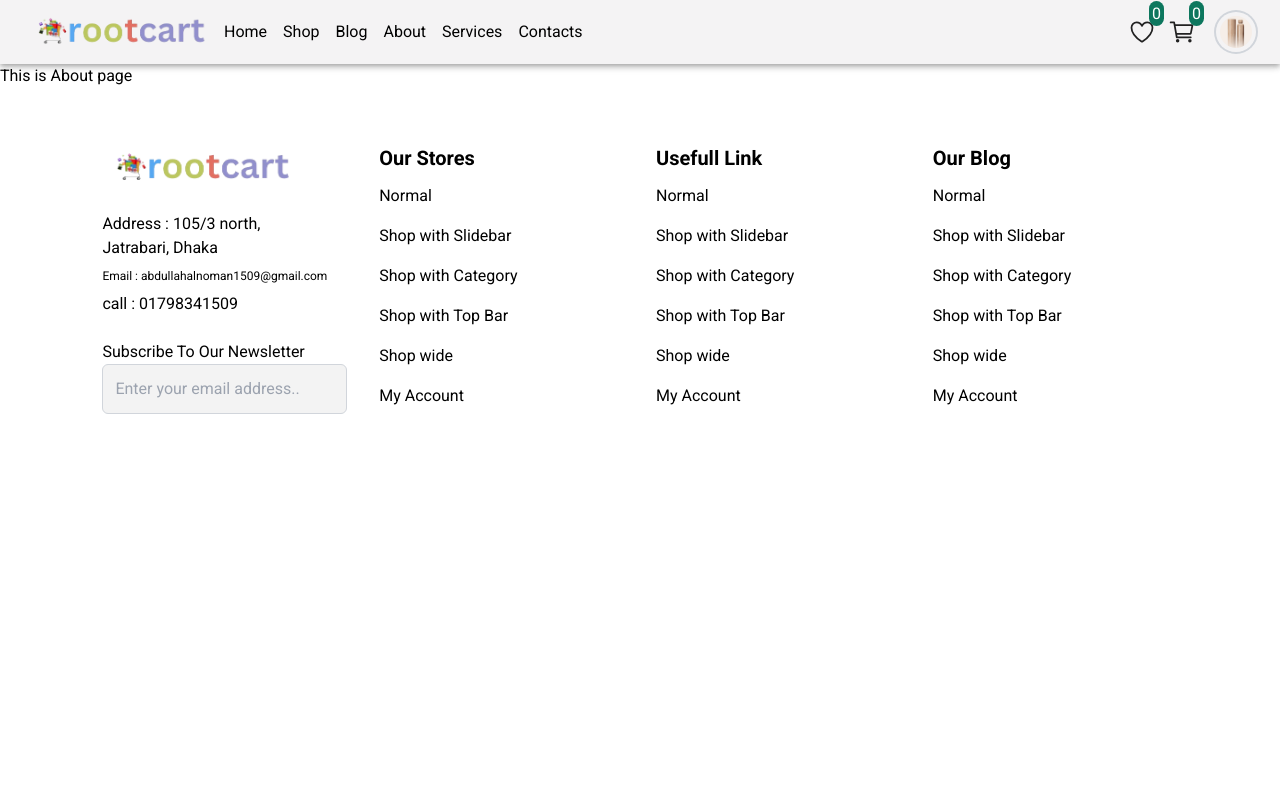
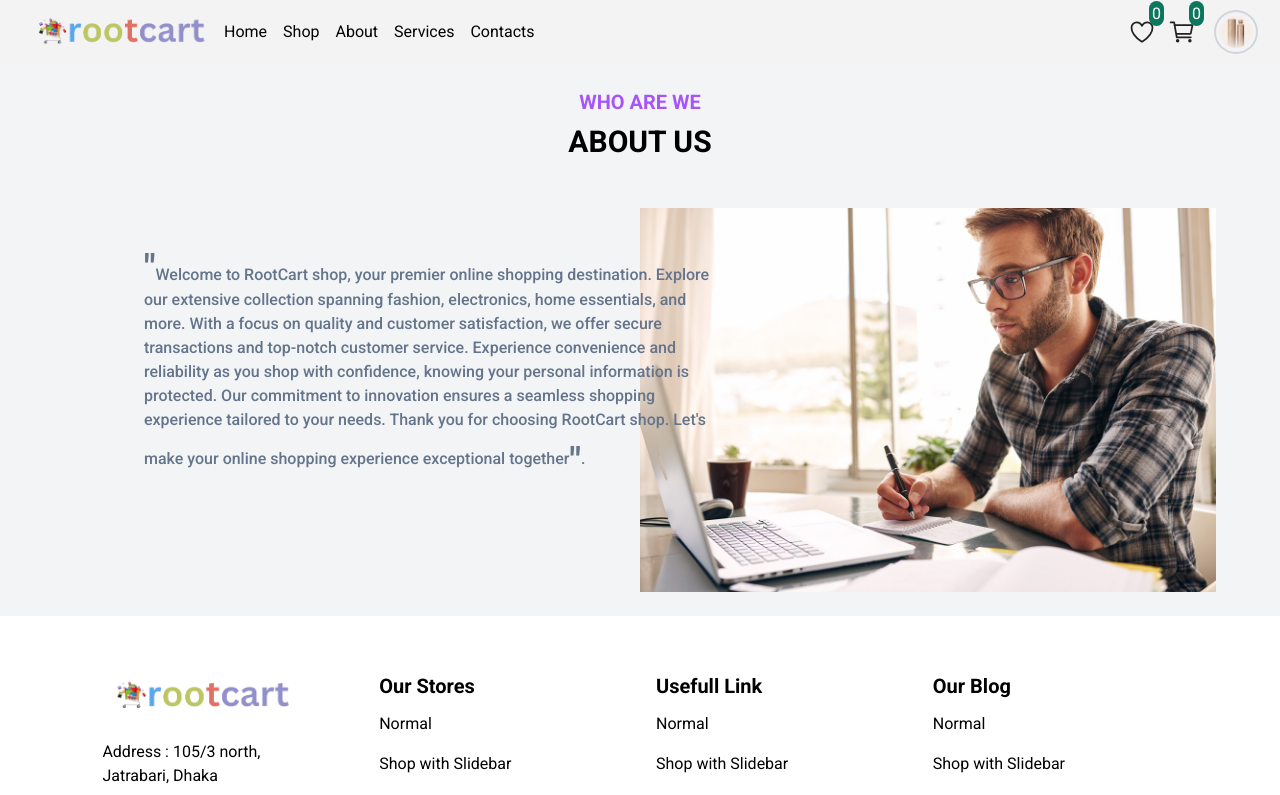
Before and after one commit to MIRNOMAN/root_shop_cart, a React (Vite) app: page /about in a window 1280 px wide. Shown: the top 795 px of the page. Built offline with nearby package versions, Linux system fonts and the light colour scheme.

Commit message:
create a about us section

```diff
--- a/src/Routes/Route.jsx
+++ b/src/Routes/Route.jsx
@@ -5,7 +5,6 @@ import MainLayout from "../Layout/MainLayout";
 import ErrorPage from "../pages/errorPage/ErrorPage";
 import Home from "../pages/Home/Home";
 import Shop from "../pages/Shop/Shop";
-import Blog from "../pages/Blog/Blog";
 import Services from "../pages/Services/Services";
 import Contacts from "../pages/Contacts/Contacts";
 import About from "../pages/About/About";
@@ -32,10 +31,6 @@ const router = createBrowserRouter([
         element: <ProductDeatils></ProductDeatils>,
       },
       {
-        path: '/blog',
-        element: <Blog></Blog>,
-      },
-      {
         path: '/about',
         element: <About></About>,
       },
--- a/src/Share/Navbar/Navbar.jsx
+++ b/src/Share/Navbar/Navbar.jsx
@@ -8,7 +8,6 @@ import MenuIcon from '@mui/icons-material/Menu';
 import Container from '@mui/material/Container';
 import { useState } from 'react';
 import logo from "../../assets/common/logo.png"
-import SearchIcon from '@mui/icons-material/Search';
 import { NavLink } from 'react-router-dom';
 
 import ModelCart from '../../utils/Cart/ModelCart';
@@ -40,16 +39,6 @@ const Navbar = () => {
   }
 >
   Shop
-</NavLink>
-     </li>
-     <li>
-     <NavLink
-  to="/blog"
-  className={({ isActive, isPending }) =>
-    isPending ? "pending" : isActive ? "active" : "#009688"
-  }
->
-  Blog
 </NavLink>
      </li>
      <li>
--- a/src/pages/About/About.jsx
+++ b/src/pages/About/About.jsx
@@ -1,8 +1,22 @@
-
+import cover from "../../../public/about.jpeg"
 
 const About = () => {
   return (
-    <div>This is About page</div>
+    <>
+  <section className="bg-gray-100 lg:px-16 px-4 py-6">
+         <h1 className="text-xl font-bold text-purple-500 text-center">WHO ARE WE</h1>
+         <h1 className="text-3xl mt-2 font-bold text-center uppercase">about us</h1>
+
+         <div className="lg:flex justify-center relative  mt-12">
+             <div className="lg:w-1/2 pt-10 ">
+              <p className="text-slate-500 lg:absolute lg:w-[50%] lg:left-20  font-medium"><span className="font-semibold text-4xl">"</span>Welcome to RootCart shop, your premier online shopping destination. Explore our extensive collection spanning fashion, electronics, home essentials, and more. With a focus on quality and customer satisfaction, we offer secure transactions and top-notch customer service. Experience convenience and reliability as you shop with confidence, knowing your personal information is protected. Our commitment to innovation ensures a seamless shopping experience tailored to your needs. Thank you for choosing RootCart shop. Let's make your online shopping experience exceptional together<sub className="font-semibold text-4xl">"</sub>.</p>
+             </div>
+             <div className="lg:w-1/2">
+                <img src={cover} alt="" />
+             </div>
+         </div>
+  </section>
+    </>
   )
 }
 
--- a/src/pages/Blog/Blog.jsx
+++ /dev/null
@@ -1,13 +0,0 @@
-
-
-const Blog = () => {
-  return (
-    <>
-      <section >
-         <h1>Blog</h1>
-      </section>
-    </>
-  )
-}
-
-export default Blog
```
Also changed, not shown: public/about.jpeg (added), public/about_cover.jpg (added).
